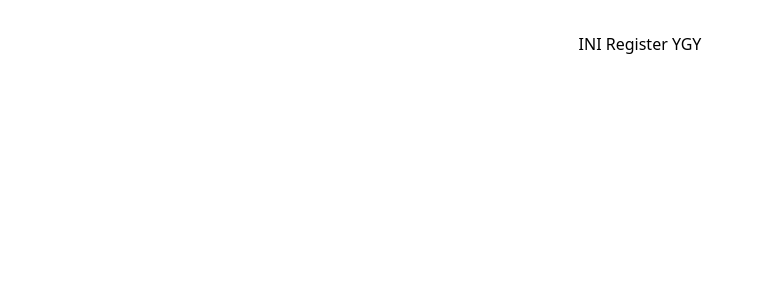
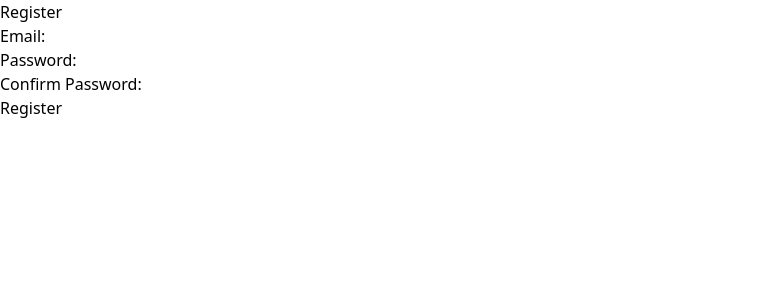
Before and after one commit to oxqlion/GarudaHacks-Repo, a React (Vite) app in the folder client/: page /register in a window 1280 px wide. Shown: the top 300 px of the page, without its empty margins (0-763 px from the left). Built offline with nearby package versions, Linux system fonts and the light colour scheme.

Commit message:
login register backend done

```diff
--- a/client/package.json
+++ b/client/package.json
@@ -11,6 +11,7 @@
   },
   "dependencies": {
     "autoprefixer": "^10.4.19",
+    "firebase": "^10.12.3",
     "peerjs": "^1.5.4",
     "postcss": "^8.4.39",
     "react": "^18.3.1",
--- a/client/src/App.jsx
+++ b/client/src/App.jsx
@@ -1,6 +1,6 @@
 import react from "react";
 import { BrowserRouter as Router, Route, Routes, Link } from "react-router-dom";
-import "./App.css";
+// import "./App.css";
 
 import HomeView from './HomeView'
 import RegisterView from './RegisterView'
--- a/client/src/LoginView.jsx
+++ b/client/src/LoginView.jsx
@@ -1,12 +1,51 @@
-import react from 'react';
-import './index.css';
+import React, { useState } from 'react';
+import { fb_auth } from './firebaseConfig';
+import { signInWithEmailAndPassword } from 'firebase/auth';
+import './index.css'
+const Login = () => {
+  const [email, setEmail] = useState('');
+  const [password, setPassword] = useState('');
+  const [error, setError] = useState('');
 
-const Login = () => {
+  const handleLogin = async (e) => {
+    e.preventDefault();
+    setError('');
 
-  return(
-    <div>INI LOGIN YGY</div>
+    try {
+      await signInWithEmailAndPassword(fb_auth, email, password);
+      alert('Logged in successfully!');
+    } catch (error) {
+      setError(error.message);
+    }
+  };
+
+  return (
+    <div>
+      <h2>Login</h2>
+      <form onSubmit={handleLogin}>
+        <div>
+          <label>Email:</label>
+          <input
+            type="email"
+            value={email}
+            onChange={(e) => setEmail(e.target.value)}
+            required
+          />
+        </div>
+        <div>
+          <label>Password:</label>
+          <input
+            type="password"
+            value={password}
+            onChange={(e) => setPassword(e.target.value)}
+            required
+          />
+        </div>
+        <button type="submit">Login</button>
+        {error && <p style={{ color: 'red' }}>{error}</p>}
+      </form>
+    </div>
   );
-
-}
+};
 
 export default Login;
--- a/client/src/RegisterView.jsx
+++ b/client/src/RegisterView.jsx
@@ -1,12 +1,66 @@
-import react from 'react';
-import './index.css';
+import React, { useState } from 'react';
+import { fb_auth } from './firebaseConfig';
+import { createUserWithEmailAndPassword } from 'firebase/auth';
 
 const Register = () => {
+  const [email, setEmail] = useState('');
+  const [password, setPassword] = useState('');
+  const [confirmPassword, setConfirmPassword] = useState('');
+  const [error, setError] = useState('');
 
-  return(
-    <div>INI Register YGY</div>
+  const handleRegister = async (e) => {
+    e.preventDefault();
+    setError('');
+
+    if (password !== confirmPassword) {
+      setError('Passwords do not match');
+      return;
+    }
+
+    try {
+      await createUserWithEmailAndPassword(fb_auth, email, password);
+      alert('Registered successfully!');
+    } catch (error) {
+      setError(error.message);
+    }
+  };
+
+  return (
+    <div>
+      <h2>Register</h2>
+      <form onSubmit={handleRegister}>
+        <div>
+          <label>Email:</label>
+          <input
+            type="email"
+            value={email}
+            onChange={(e) => setEmail(e.target.value)}
+            required
+          />
+        </div>
+        <div>
+          <label>Password:</label>
+          <input
+            type="password"
+            value={password}
+            onChange={(e) => setPassword(e.target.value)}
+            required
+          />
+        </div>
+        <div>
+          <label>Confirm Password:</label>
+          <input
+            type="password"
+            value={confirmPassword}
+            onChange={(e) => setConfirmPassword(e.target.value)}
+            required
+          />
+        </div>
+        <button type="submit">Register</button>
+        {error && <p style={{ color: 'red' }}>{error}</p>}
+      </form>
+    </div>
   );
-
-}
+};
 
 export default Register;
--- /dev/null
+++ b/client/src/firebaseConfig.js
@@ -0,0 +1,21 @@
+// Import the functions you need from the SDKs you need
+import { initializeApp } from "firebase/app";
+import { getAuth } from "firebase/auth";
+// TODO: Add SDKs for Firebase products that you want to use
+// https://firebase.google.com/docs/web/setup#available-libraries
+
+// Your web app's Firebase configuration
+const firebaseConfig = {
+  apiKey: "AIzaSyA6ZEt_D0ML7UOSYCr26UvwCAhPj9yr2Ww",
+  authDomain: "convy-565c5.firebaseapp.com",
+  projectId: "convy-565c5",
+  storageBucket: "convy-565c5.appspot.com",
+  messagingSenderId: "906417436548",
+  appId: "1:906417436548:web:b84062e5655f83f0270fd1"
+};
+
+// Initialize Firebase
+const app = initializeApp(firebaseConfig);
+const fb_auth = getAuth(app);
+
+export { fb_auth };
```
Also changed, not shown: 1 other file (tests, documents, lock files or other folders).
